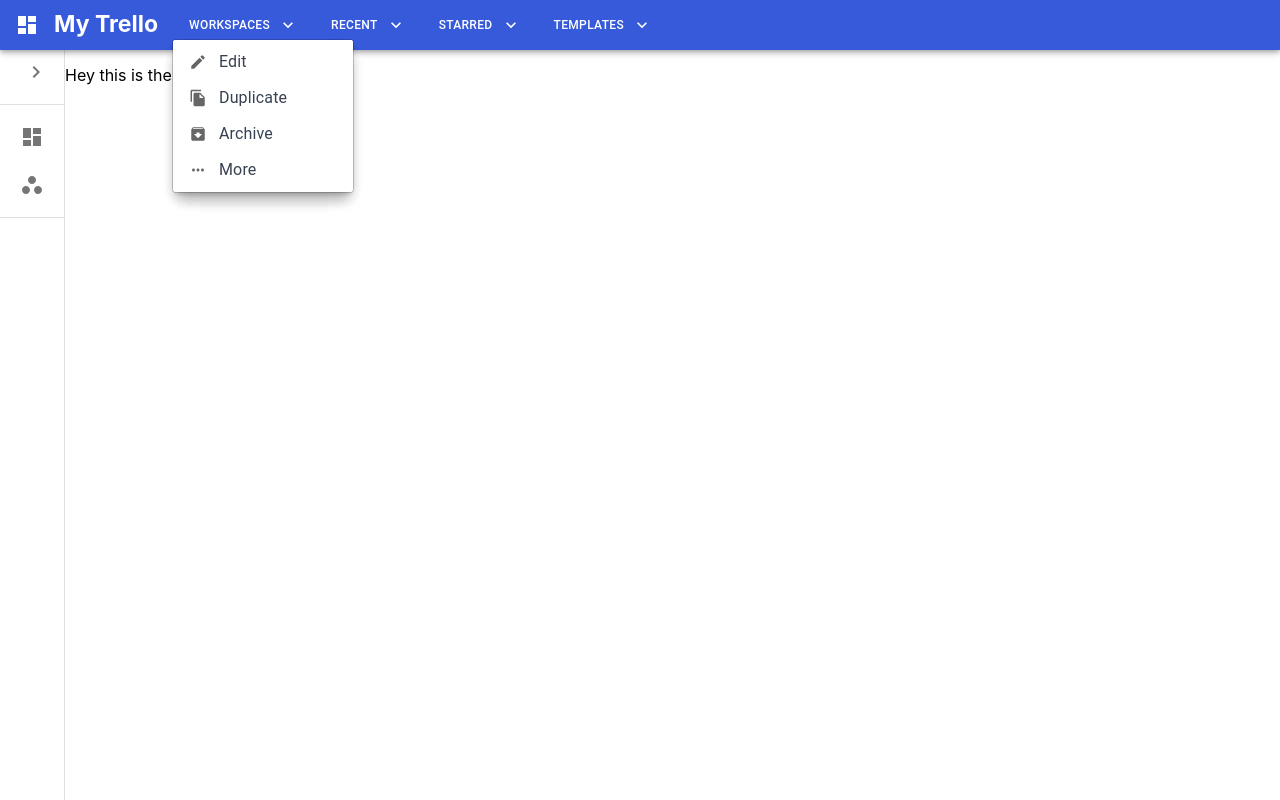
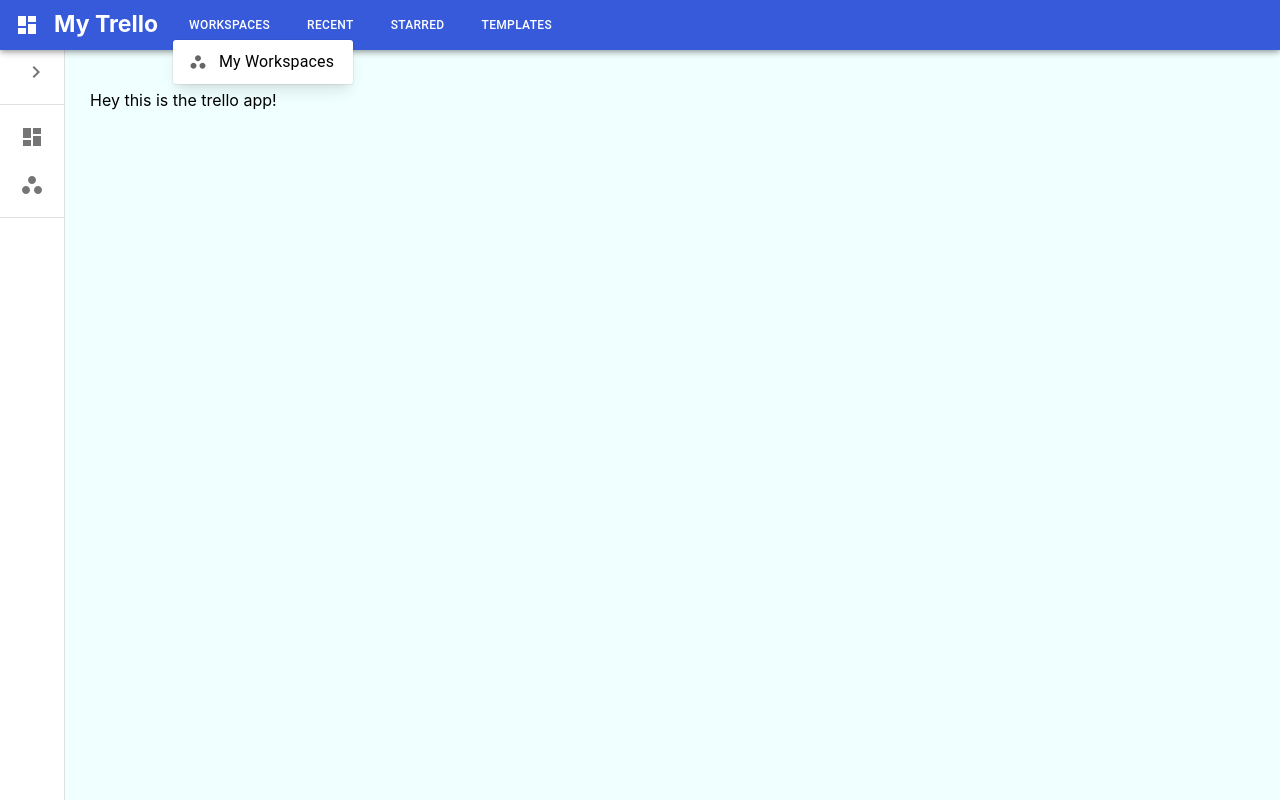
Before and after one commit to Sanket8304/react-js-my-trello-app, a React (Create React App) app: page /dashboard in a window 1280 px wide. Both pictures are taken after a click on the button "WORKSPACES". Built offline with nearby package versions, Linux system fonts and the light colour scheme.

Commit message:
workspace navigation and navbar drpdwn manu UI issue fixed

```diff
--- a/src/App.css
+++ b/src/App.css
@@ -3,9 +3,6 @@
 }
 
 .dashboard-main-container {
-  display: flex;
-  height: 100vh;
-  max-width: 100vw;
-  margin-top: 25px;
+  margin-top: 50px;
   overflow: visible;
 }
--- a/src/App.js
+++ b/src/App.js
@@ -20,7 +20,7 @@
   };
 
   return (
-    <div className="App">
+    <div className="App .full-width">
       <div style={{ flex: 1 }}>
         <Router>
           <UtilityStyles />
@@ -28,11 +28,10 @@
           <Box sx={{ display: "flex" }}>
             <SideMenu open={open} handleDrawerOpen={handleDrawerOpen} handleDrawerClose={handleDrawerClose} />
 
-            <Box component="main" sx={{ flexGrow: 1 }}>
+            <Box component="main" sx={{ flex: 1, width: "98vw", height: "100vw" }}>
               <div
-                className="dashboard-main-container"
+                className="dashboard-main-container .full-width"
                 style={{
-                  paddingInlineEnd: "25px",
                   left: open ? "230px" : "55px",
                 }}>
                 <Navigation />
--- a/src/CommonComponents/CardBoard/index.js
+++ b/src/CommonComponents/CardBoard/index.js
@@ -34,7 +34,7 @@
           ref={cardListRef}
           style={{
             overflowY: "scroll",
-            maxHeight: list.isAddCard ? "80vh" : "75vh",
+            maxHeight: list.isAddCard ? "80vh" : "70vh",
             overflowX: "hidden",
             paddingBlockEnd: list.isAddCard ? 0 : 1,
           }}>
--- a/src/CommonComponents/NavBar/index.js
+++ b/src/CommonComponents/NavBar/index.js
@@ -3,20 +3,25 @@
 import Button from "@mui/material/Button";
 import MenuItem from "@mui/material/MenuItem";
 import KeyboardArrowDownIcon from "@mui/icons-material/KeyboardArrowDown";
+import { Link as RouterLink } from "react-router-dom";
 
 import AppBar from "@mui/material/AppBar";
 
 import { NavBarWrapper } from "./NavBarStyle";
 import { StyledMenu } from "../../Constants/Helpers";
 import { NAVBAR_DROPDOWN_BUTTONS } from "../../Constants/Consts";
+import { URL_DASHBOARD } from "../../Constants/Paths";
 
 const NavBar = (props) => {
   const [anchorEl, setAnchorEl] = useState(null);
+  const [btnName, setBtnName] = useState(undefined);
 
   const open = Boolean(anchorEl);
 
   const handleClick = (event) => {
     setAnchorEl(event.currentTarget);
+    setBtnName(event.target.id);
+    console.log(event);
   };
 
   const handleClose = () => {
@@ -27,25 +32,28 @@
     <NavBarWrapper>
       <AppBar position="fixed" sx={{ zIndex: (theme) => theme.zIndex.drawer + 1 }}>
         <div className="main-container flex f-v-center">
+          <RouterLink to={URL_DASHBOARD} style={{ textDecoration: "none", color: "black" }}>
             <div className="navbar-title-container hover flex f-v-center">
               <Dashboard className="navbar-icon" />
               <p className="navbar-title">{"My Trello"}</p>
             </div>
+          </RouterLink>
 
           {NAVBAR_DROPDOWN_BUTTONS.map((item) => (
             <div key={item.id} className="navbar-drpd-container">
+              <div id={item.btnTitle} onClick={handleClick}>
                 <Button
-                id="demo-customized-button"
+                  id={item.btnTitle}
                   aria-controls={open ? "demo-customized-menu" : undefined}
                   aria-haspopup="true"
                   aria-expanded={open ? "true" : undefined}
                   variant="contained"
                   disableElevation
-                onClick={handleClick}
-                endIcon={<KeyboardArrowDownIcon />}
+                  // endIcon={<KeyboardArrowDownIcon id={item.btnTitle} />}
                   className="navbar-drpd-btn">
                   {item.btnTitle}
                 </Button>
+              </div>
 
               <StyledMenu
                 id="demo-customized-menu"
@@ -53,13 +61,17 @@
                   "aria-labelledby": "demo-customized-button",
                 }}
                 anchorEl={anchorEl}
-                open={open}
+                open={btnName === item.btnTitle ? open : false}
                 onClose={handleClose}>
-                {item.drpOptions.map((option) => (
+                {item &&
+                  item[btnName] &&
+                  item[btnName].map((option) => (
+                    <RouterLink to={option.url} style={{ textDecoration: "none", color: "black" }}>
                       <MenuItem key={option.id} onClick={handleClose} disableRipple>
                         {option.icon}
                         {option.optionTitle}
                       </MenuItem>
+                    </RouterLink>
                   ))}
               </StyledMenu>
             </div>
--- a/src/Constants/Consts.js
+++ b/src/Constants/Consts.js
@@ -1,113 +1,58 @@
 import React from "react";
-import EditIcon from "@mui/icons-material/Edit";
-import ArchiveIcon from "@mui/icons-material/Archive";
-import FileCopyIcon from "@mui/icons-material/FileCopy";
-import MoreHorizIcon from "@mui/icons-material/MoreHoriz";
+import WorkspacesIcon from "@mui/icons-material/Workspaces";
+import HistoryIcon from "@mui/icons-material/History";
+import StarIcon from "@mui/icons-material/Star";
+import ArticleIcon from "@mui/icons-material/Article";
 import Dashboard from "@mui/icons-material/Dashboard";
-import WorkspacesIcon from "@mui/icons-material/Workspaces";
+
+import { URL_WORKSPACES } from "./Paths";
 
 export const NAVBAR_DROPDOWN_BUTTONS = [
   {
     id: 1,
     btnTitle: "Workspaces",
-    drpOptions: [
+    Workspaces: [
       {
         id: 1,
-        optionTitle: "Edit",
-        icon: <EditIcon />,
-      },
-      {
-        id: 2,
-        optionTitle: "Duplicate",
-        icon: <FileCopyIcon />,
-      },
-      {
-        id: 3,
-        optionTitle: "Archive",
-        icon: <ArchiveIcon />,
-      },
-      {
-        id: 4,
-        optionTitle: "More",
-        icon: <MoreHorizIcon />,
+        optionTitle: "My Workspaces",
+        icon: <WorkspacesIcon />,
+        url: URL_WORKSPACES,
       },
     ],
   },
   {
     id: 2,
     btnTitle: "Recent",
-    drpOptions: [
+    Recent: [
       {
         id: 1,
-        optionTitle: "Edit",
-        icon: <EditIcon />,
-      },
-      {
-        id: 2,
-        optionTitle: "Duplicate",
-        icon: <FileCopyIcon />,
-      },
-      {
-        id: 3,
-        optionTitle: "Archive",
-        icon: <ArchiveIcon />,
-      },
-      {
-        id: 4,
-        optionTitle: "More",
-        icon: <MoreHorizIcon />,
+        optionTitle: "Recent",
+        icon: <HistoryIcon />,
+        url: "",
       },
     ],
   },
   {
     id: 3,
     btnTitle: "Starred",
-    drpOptions: [
+    Starred: [
       {
         id: 1,
-        optionTitle: "Edit",
-        icon: <EditIcon />,
-      },
-      {
-        id: 2,
-        optionTitle: "Duplicate",
-        icon: <FileCopyIcon />,
-      },
-      {
-        id: 3,
-        optionTitle: "Archive",
-        icon: <ArchiveIcon />,
-      },
-      {
-        id: 4,
-        optionTitle: "More",
-        icon: <MoreHorizIcon />,
+        optionTitle: "Starred",
+        icon: <StarIcon />,
+        url: "",
       },
     ],
   },
   {
     id: 4,
     btnTitle: "Templates",
-    drpOptions: [
+    Templates: [
       {
         id: 1,
-        optionTitle: "Edit",
-        icon: <EditIcon />,
-      },
-      {
-        id: 2,
-        optionTitle: "Duplicate",
-        icon: <FileCopyIcon />,
-      },
-      {
-        id: 3,
-        optionTitle: "Archive",
-        icon: <ArchiveIcon />,
-      },
-      {
-        id: 4,
-        optionTitle: "More",
-        icon: <MoreHorizIcon />,
+        optionTitle: "Templates",
+        icon: <ArticleIcon />,
+        url: "",
       },
     ],
   },
--- a/src/Navigation/index.js
+++ b/src/Navigation/index.js
@@ -1,5 +1,5 @@
 import React from "react";
-import { BrowserRouter as Router, Route, Routes, Navigate } from "react-router-dom";
+import { Route, Routes, Navigate } from "react-router-dom";
 
 // COMPONENTS
 import DashBoard from "../Screens/DashBoard";
--- a/src/Screens/DashBoard/DashBoardStyle.js
+++ b/src/Screens/DashBoard/DashBoardStyle.js
@@ -4,6 +4,9 @@
   .dashboard-main-container {
     justify-contan: "center";
     alingitems: "center";
-    height: 100%;
+    height: 100vh;
+    width: 100vw;
+    padding: 25px;
+    background-color: azure;
   }
 `;
--- a/src/Screens/Workspaces/WorkspacesStyle.js
+++ b/src/Screens/Workspaces/WorkspacesStyle.js
@@ -2,16 +2,15 @@
 
 export const DashBoardWrapper = styled.div`
   .dashboard-main-container {
-    display: flex;
     padding: 25px;
     background-color: #80c8f2;
     height: 100vh;
-    width: 97vw;
-    overflow: visible;
+    margin-left: -5px;
   }
 
   .board-list {
     display: flex;
+    height: 88vh;
   }
 
   .add-list {
--- a/src/Screens/Workspaces/index.js
+++ b/src/Screens/Workspaces/index.js
@@ -72,14 +72,13 @@
 
   return (
     <DashBoardWrapper>
-      <div className="dashboard-main-container" ref={boardRef}>
+      <div className="dashboard-main-container .full-width" ref={boardRef}>
         <div
           style={{
-            overflowX: "scroll",
+            overflow: "scroll",
             paddingInlineEnd: isAddList ? "20px" : "10px",
             display: "flex",
           }}>
-          {cardBoards ? (
           <div className="board-list" ref={boardRef} style={{ paddingBlockEnd: 2 }}>
             {cardBoards.map((list, index) => {
               return (
@@ -93,8 +92,6 @@
                 />
               );
             })}
-            </div>
-          ) : null}
 
             {isAddList ? (
               <div className="add-list" sx={{ width: 275 }} ref={inputBoxRef}>
@@ -139,6 +136,7 @@
             )}
           </div>
         </div>
+      </div>
     </DashBoardWrapper>
   );
 };
```
Lines whose indentation alone changed are shown as unchanged.
